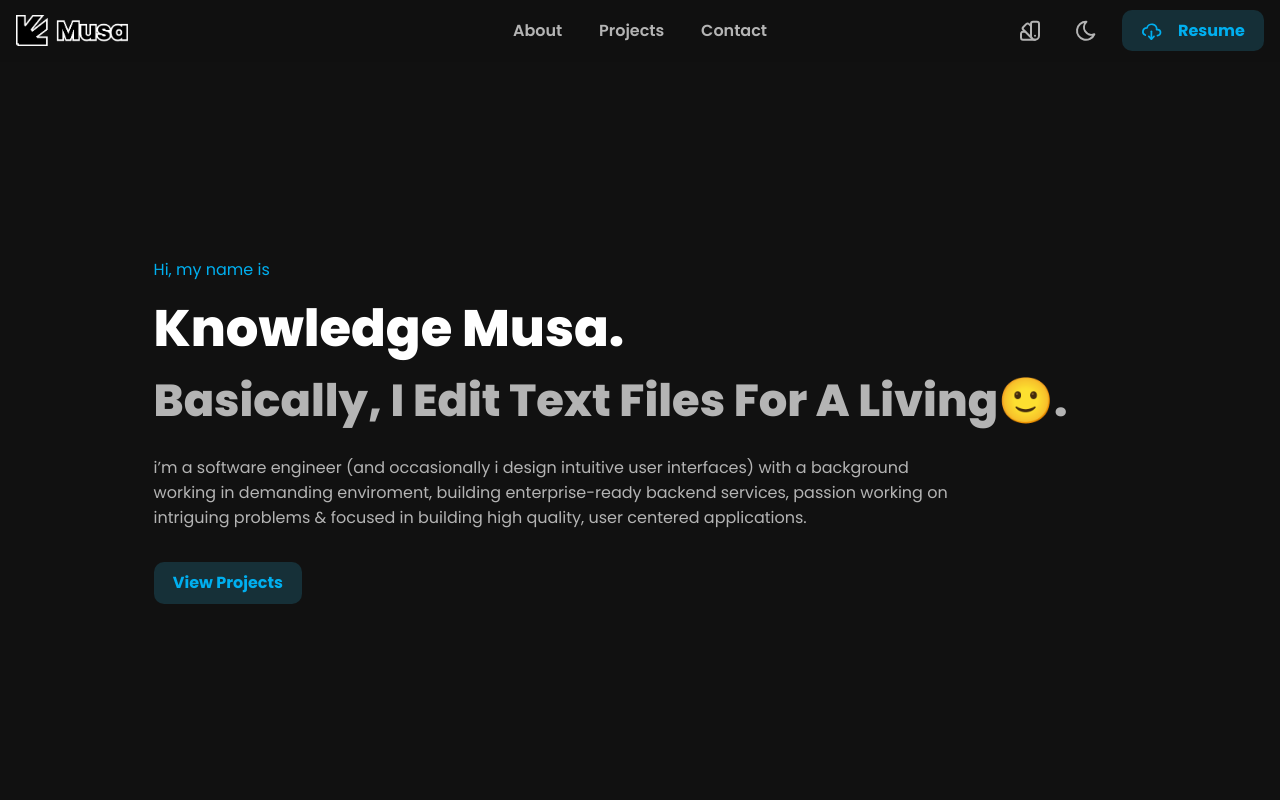
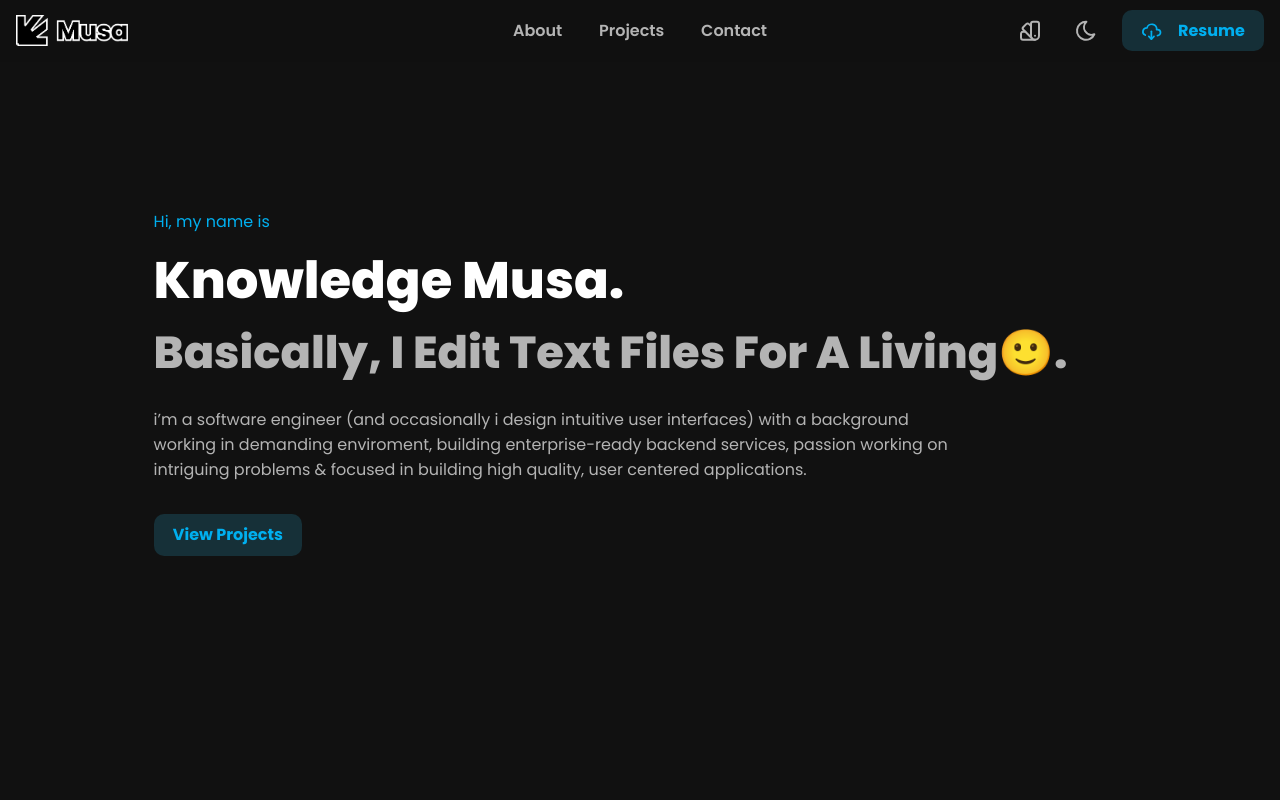
Before and after one commit to huboh/huboh, a React (Create React App) app: page / in a window 1280 px wide. Shown: the top 800 px of the page. Built offline with nearby package versions, Linux system fonts and the light colour scheme.

Commit message:
🎨STYLE: change `Section` component height

```diff
--- a/src/components/Section/section.scss
+++ b/src/components/Section/section.scss
@@ -1,7 +1,7 @@
 .section {
   width: 100%;
   padding: 1em;
-  min-height: calc(100vh - 4rem);
+  min-height: 80vh;
   position: relative;
 
   &:not(:last-of-type) {
```
